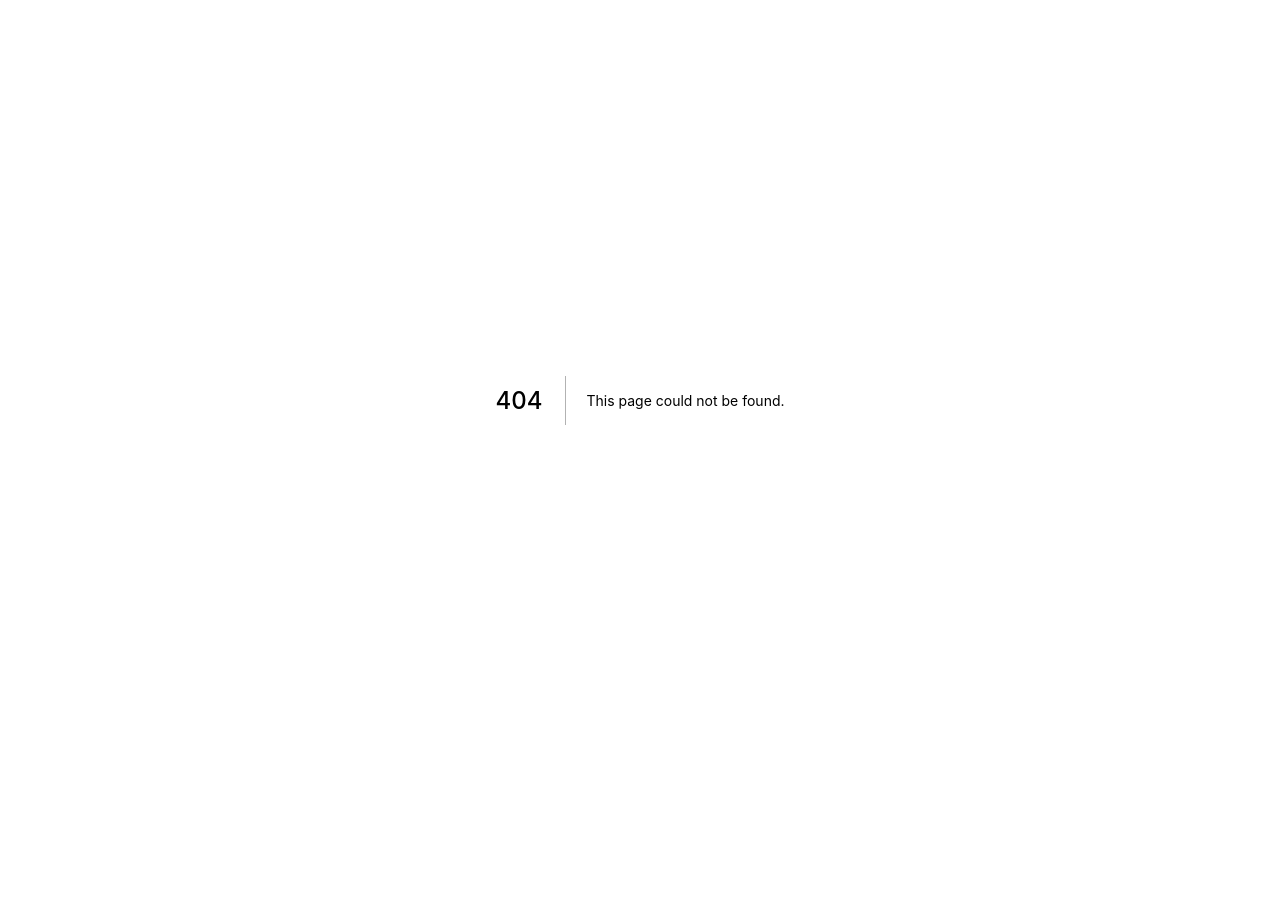
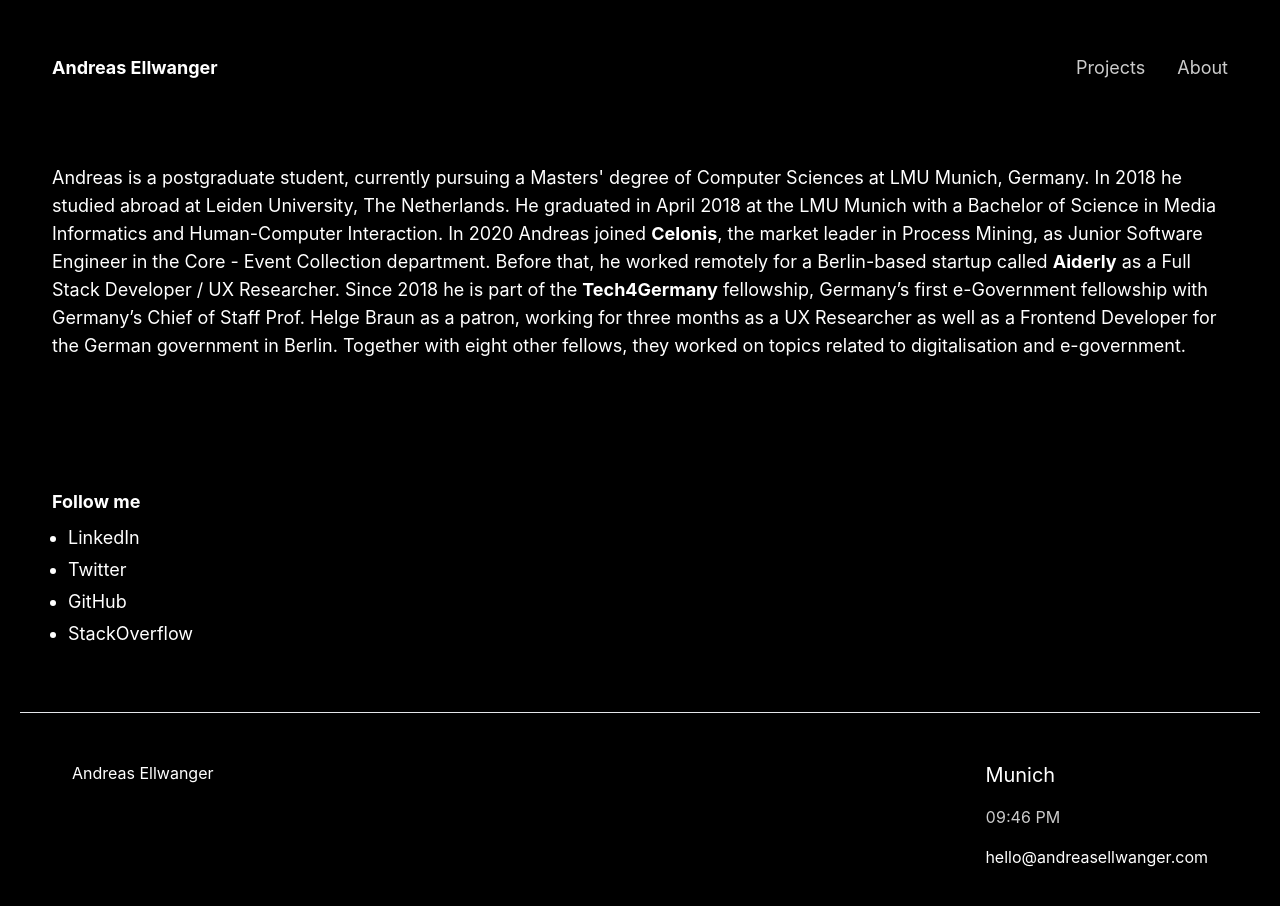
Before and after one commit to ndrsllwngr/andreasellwanger.com, a Next.js app: page /about in a window 1280 px wide. Before the commit this address had no page. Shown: the top 906 px of the page. Before the commit the page ends 800 px from the top, so only its background shows below. Built offline with nearby package versions, Linux system fonts and the light colour scheme.

Commit message:
Enable dark mode

```diff
--- a/components/container.tsx
+++ b/components/container.tsx
@@ -1,11 +1,12 @@
 import { FunctionComponent, ReactNode } from 'react'
 
 type Props = {
+  className?: string
   children?: ReactNode
 }
 
-const Container: FunctionComponent = ({ children }: Props) => {
-  return <div className="container mx-auto px-5">{children}</div>
+const Container: FunctionComponent<Props> = ({ className = '', children }: Props) => {
+  return <div className={`container mx-auto flex flex-col px-5 ${className}`}>{children}</div>
 }
 
 export default Container
--- a/components/footer.tsx
+++ b/components/footer.tsx
@@ -12,13 +12,13 @@
   return (
     <footer className="bg-accent-1 border-accent-2 border-t">
       <Container>
-        <div className="mx-auto max-w-7xl px-4 sm:px-6 lg:px-8">
-          <div className="my-12 flex flex-row items-start justify-between">
+        <div className="mx-auto w-full max-w-7xl flex-row px-4 sm:px-6 lg:px-8">
+          <div className="my-12 flex flex-grow flex-row items-start justify-between">
             <div>Andreas Ellwanger</div>
             <div className="flex flex-row items-center justify-center">
               <div className="flex flex-col">
                 <div className={'leading-{1.5625rem} mb-4 text-xl'}>Munich</div>
-                <div className={'mb-4 tabular-nums leading-6 text-slate-700'}>
+                <div className={'mb-4 tabular-nums leading-6 text-white/80'}>
                   {dateState.toLocaleTimeString('de-DE', {
                     hour: '2-digit',
                     minute: '2-digit',
--- a/components/layout.tsx
+++ b/components/layout.tsx
@@ -13,7 +13,7 @@
       <Meta />
       <div className="min-h-screen">
         {/*<Alert preview={preview} />*/}
-        <main>{children}</main>
+        <main className={'min-h-screen'}>{children}</main>
       </div>
       {/*<Footer />*/}
     </>
--- a/components/old-logo-cloud.tsx
+++ b/components/old-logo-cloud.tsx
@@ -13,7 +13,7 @@
 }) => {
   return (
     <div className="m-4 flex justify-center py-6 px-10">
-      <a className="h-32 w-32 text-black hover:text-my-blue" href={link}>
+      <a className="h-32 w-32 text-white opacity-80 hover:opacity-100" href={link}>
         <img src={path} alt={`${name} icon`} />
         <span className="sr-only">{alt || ''}</span>
       </a>
--- a/components/old-nav-bar.tsx
+++ b/components/old-nav-bar.tsx
@@ -8,31 +8,20 @@
     <Disclosure as="nav" className="">
       {({ open }) => (
         <>
-          <div className="mx-auto max-w-7xl px-4 sm:px-6 lg:px-8">
+          <div className="mx-auto max-w-7xl px-4 pt-9 sm:px-6 lg:px-8">
             <div className="flex h-16 justify-between">
               <div className="flex">
                 <div className="flex shrink-0 items-center">
                   <Link href="/">
-                    <a className="group py-1 font-sans text-lg font-medium hover:text-blue-700 sm:py-0">
-                      Andreas Ellwanger{' '}
-                      <span className="hidden font-normal opacity-70 group-hover:opacity-100 sm:visible md:inline">
-                        — (Junior) Software Engineer
-                      </span>
-                    </a>
+                    <a className="py-1 font-sans text-lg font-bold">Andreas Ellwanger</a>
                   </Link>
                 </div>
               </div>
               <div className="hidden sm:ml-6 sm:flex sm:items-center">
                 <div className="items-center sm:space-x-8">
                   {/*<Page href="/blog" title="blog" />*/}
-                  <Page href="/projects" title="projects" />
-                  {/*<Page href="/about" title="About" />*/}
-                  <a
-                    href="/cv.pdf"
-                    className="ml-8 inline-flex items-center justify-center whitespace-nowrap rounded-md border border-transparent bg-blue-700 px-4 py-2 text-white shadow-sm hover:opacity-70"
-                  >
-                    curriculum vitae
-                  </a>
+                  <Page href="/projects" title="Projects" />
+                  <Page href="/about" title="About" />
                 </div>
               </div>
               <div className="-mr-2 flex items-center sm:hidden">
@@ -82,8 +71,8 @@
   return (
     <Link href={href}>
       <a
-        className={`ml-5 py-1 text-lg text-blue-700 hover:opacity-70 ${className} ${
-          router.pathname === href ? 'underline' : ''
+        className={`ml-5 py-1 text-lg opacity-80 hover:opacity-100 ${className} ${
+          router.pathname === href ? 'opacity-100' : ''
         }`}
       >
         {title}
--- a/package.json
+++ b/package.json
@@ -46,8 +46,8 @@
     "@types/node": "^17.0.13",
     "@types/react": "^17.0.38",
     "@types/react-dom": "^17.0.11",
-    "@typescript-eslint/eslint-plugin": "5.10.1",
-    "@typescript-eslint/parser": "5.10.1",
+    "@typescript-eslint/eslint-plugin": "5.10.2",
+    "@typescript-eslint/parser": "5.10.2",
     "autoprefixer": "10.4.2",
     "eslint": "8.8.0",
     "eslint-config-next": "12.0.9",
--- a/pages/_app.tsx
+++ b/pages/_app.tsx
@@ -6,7 +6,7 @@
 
 export default function MyApp({ Component, pageProps }: AppProps) {
   return (
-    <ThemeProvider attribute="class" defaultTheme="system">
+    <ThemeProvider attribute="class" defaultTheme="dark">
       <Component {...pageProps} />
     </ThemeProvider>
   )
--- a/pages/_document.tsx
+++ b/pages/_document.tsx
@@ -42,7 +42,7 @@
           <meta name="msapplication-config" content="/static/favicon/browserconfig.xml" />
           <meta name="theme-color" content="#000" />
         </Head>
-        <body className="bg-white font-sans text-black antialiased sm:min-h-screen sm:overflow-y-scroll">
+        <body className="overflow-y-scroll bg-black font-sans text-white antialiased sm:min-h-screen">
           <Main />
           <NextScript />
         </body>
--- /dev/null
+++ b/pages/about.tsx
@@ -0,0 +1,71 @@
+import React from 'react'
+
+import Head from 'next/head'
+
+import Container from '@/components/container'
+import Footer from '@/components/footer'
+import Layout from '@/components/layout'
+import { LogoCloud } from '@/components/old-logo-cloud'
+import NavBar from '@/components/old-nav-bar'
+import { SOCIAL_PROFILES } from '@/lib/constants'
+
+const AboutPage = () => {
+  return (
+    <Layout>
+      <Head>
+        <title>Andreas Ellwanger — Software Engineer.</title>
+        <meta name="author" content="Andreas Ellwanger – About" />
+        <meta
+          name="description"
+          content="Andreas is a Software Engineer at Celonis and studies Computer Science at LMU Munich. He graduated in April 2018 at the LMU Munich with a Bachelor of Science in Media Informatics and Human-Computer Interaction."
+        />
+      </Head>
+      <Container className={'min-h-screen'}>
+        <NavBar />
+        <div className={'flex-grow'}>
+          <div className="container mx-auto flex max-w-7xl flex-col items-center justify-between px-4 py-16 sm:px-6 lg:px-8">
+            <p className="font-sans text-lg">
+              Andreas is a postgraduate student, currently pursuing a Masters&apos; degree of
+              Computer Sciences at LMU Munich, Germany. In 2018 he studied abroad at Leiden
+              University, The Netherlands. He graduated in April 2018 at the LMU Munich with a
+              Bachelor of Science in Media Informatics and Human-Computer Interaction. In 2020
+              Andreas joined <AboutLink href="https://www.celonis.com/">Celonis</AboutLink>, the
+              market leader in Process Mining, as Junior Software Engineer in the Core - Event
+              Collection department. Before that, he worked remotely for a Berlin-based startup
+              called <AboutLink href="https://aiderly.de/">Aiderly</AboutLink> as a Full Stack
+              Developer / UX Researcher. Since 2018 he is part of the{' '}
+              <AboutLink href="https://tech.4germany.org/ueber-uns/">Tech4Germany</AboutLink>{' '}
+              fellowship, Germany’s first e-Government fellowship with Germany’s Chief of Staff
+              Prof. Helge Braun as a patron, working for three months as a UX Researcher as well as
+              a Frontend Developer for the German government in Berlin. Together with eight other
+              fellows, they worked on topics related to digitalisation and e-government.
+            </p>
+          </div>
+        </div>
+        <div className="container mx-auto flex max-w-7xl flex-col flex-wrap items-start justify-between px-4 py-16 sm:px-6 lg:px-8">
+          <p className="mb-2 text-lg font-bold">Follow me</p>
+          <ul className="ml-4 list-disc space-y-1 text-lg">
+            {SOCIAL_PROFILES.map((socialProfile, i) => (
+              <li key={i}>
+                <a className="hover:text-blue-700" href={socialProfile.href}>
+                  {socialProfile.name}
+                </a>
+              </li>
+            ))}
+          </ul>
+        </div>
+        <Footer />
+      </Container>
+    </Layout>
+  )
+}
+
+export default AboutPage
+
+const AboutLink = ({ children, href }: { children: string; href: string }) => {
+  return (
+    <a href={href} className="font-bold hover:text-blue-700">
+      {children}
+    </a>
+  )
+}
--- a/pages/index.tsx
+++ b/pages/index.tsx
@@ -21,42 +21,13 @@
             content="Andreas is a Software Engineer at Celonis and studies Computer Science at LMU Munich. He graduated in April 2018 at the LMU Munich with a Bachelor of Science in Media Informatics and Human-Computer Interaction."
           />
         </Head>
-        <Container>
+        <Container className={'min-h-screen'}>
           {/*<Intro />*/}
           <NavBar />
           {/* <RecentWork /> */}
           {/* <LogoCloud /> */}
-          <PanelHome />
-          <div className="container mx-auto flex max-w-7xl flex-row flex-wrap items-center justify-between px-4 py-16 sm:px-6 lg:px-8">
-            <p className="font-sans text-lg">
-              Andreas is a postgraduate student, currently pursuing a Masters&apos; degree of
-              Computer Sciences at LMU Munich, Germany. In 2018 he studied abroad at Leiden
-              University, The Netherlands. He graduated in April 2018 at the LMU Munich with a
-              Bachelor of Science in Media Informatics and Human-Computer Interaction. In 2020
-              Andreas joined <AboutLink href="https://www.celonis.com/">Celonis</AboutLink>, the
-              market leader in Process Mining, as Junior Software Engineer in the Core - Event
-              Collection department. Before that, he worked remotely for a Berlin-based startup
-              called <AboutLink href="https://aiderly.de/">Aiderly</AboutLink> as a Full Stack
-              Developer / UX Researcher. Since 2018 he is part of the{' '}
-              <AboutLink href="https://tech.4germany.org/ueber-uns/">Tech4Germany</AboutLink>{' '}
-              fellowship, Germany’s first e-Government fellowship with Germany’s Chief of Staff
-              Prof. Helge Braun as a patron, working for three months as a UX Researcher as well as
-              a Frontend Developer for the German government in Berlin. Together with eight other
-              fellows, they worked on topics related to digitalisation and e-government.
-            </p>
-          </div>
-          {/*<LogoCloud />*/}
-          <div className="container mx-auto flex max-w-7xl flex-col flex-wrap items-start justify-between px-4 py-16 sm:px-6 lg:px-8">
-            <p className="mb-2 text-lg font-bold">Follow me</p>
-            <ul className="ml-4 list-disc space-y-1 text-lg">
-              {SOCIAL_PROFILES.map((socialProfile, i) => (
-                <li key={i}>
-                  <a className="text-black hover:text-blue-700" href={socialProfile.href}>
-                    {socialProfile.name}
-                  </a>
-                </li>
-              ))}
-            </ul>
+          <div className={'flex-grow'}>
+            <PanelHome />
           </div>
           <Footer />
         </Container>
--- a/pages/projects.tsx
+++ b/pages/projects.tsx
@@ -23,9 +23,7 @@
         <NavBar />
         <section className="mx-auto flex max-w-7xl flex-col justify-center px-4 px-4 py-16 pb-16 sm:px-6 lg:px-8">
           <h1 className="mb-12 font-sans text-lg font-bold leading-tight tracking-wide md:text-4xl">
-            <span className="text-black opacity-90">
-              Passion projects and fun little experiments
-            </span>
+            <span className="opacity-90">Passion projects and fun little experiments</span>
           </h1>
           {PROJECTS.map((project, i) => (
             <Project {...project} className="pb-10" key={i} />
@@ -68,7 +66,7 @@
       </header>
       <ul>
         {list.map((text, i) => (
-          <li key={i} className="mt-1 font-sans leading-normal text-black">
+          <li key={i} className="mt-1 font-sans leading-normal">
             <span className="absolute -ml-3 -translate-y-px transform select-none font-bold sm:-ml-3">
               ›
             </span>
```
Also changed, not shown: 1 other file (tests, documents, lock files or other folders).
